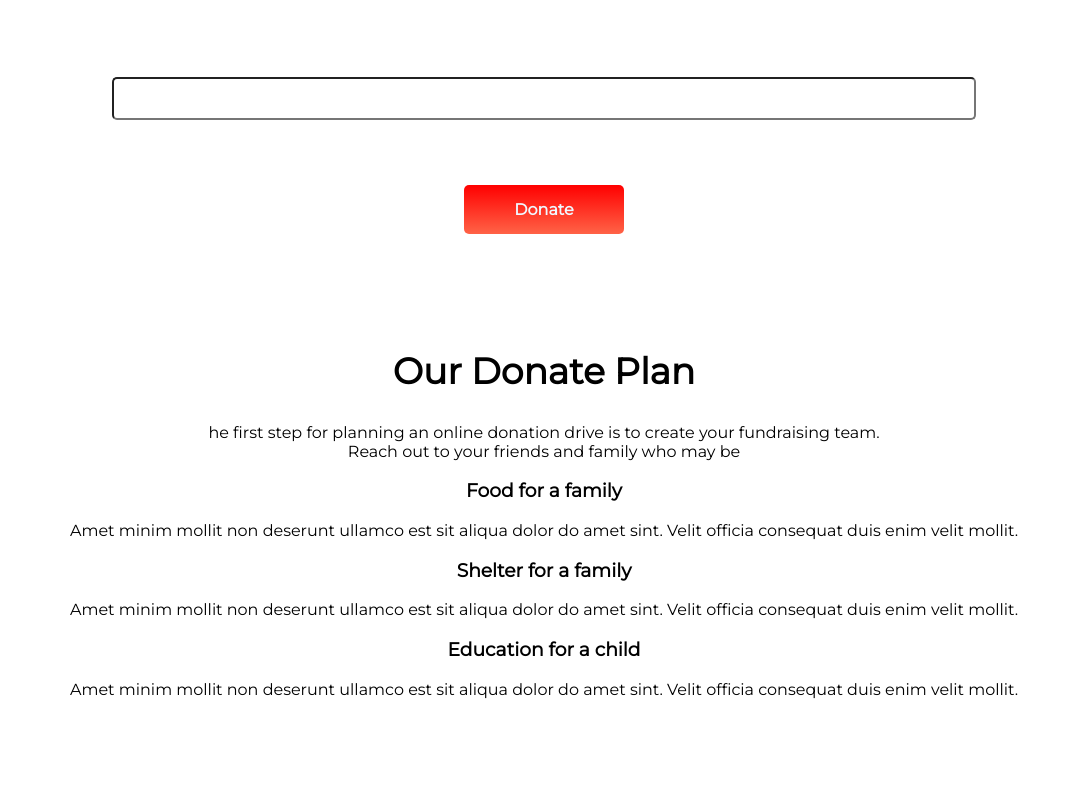
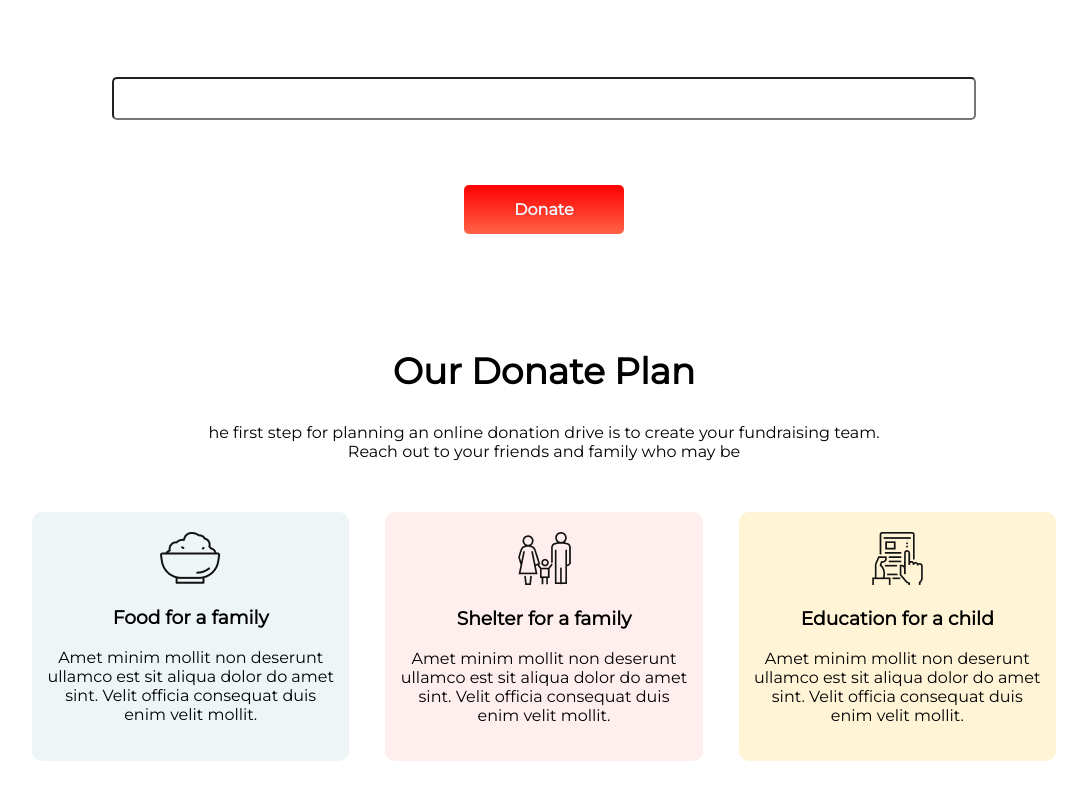
Before and after one commit to sajjad-mugdho/donate-today-assgnment, a plain HTML site: page index.html in a window 1280 px wide. Shown: the part 1147-1947 px from the top of the page, without its empty margins (96-1183 px from the left). Before the commit the page ends 1862 px from the top, so only its background shows below. Drawn offline with Linux system fonts and the light colour scheme.

Commit message:
added icons

```diff
--- a/index.html
+++ b/index.html
@@ -71,7 +71,9 @@
                 friends and
                 family who may be</p>
 
-            <div>
+            <div class="row">
+                <div id="Food" class="colum">
+                    <img src="icons/food.png" alt="food">
                     <h3>Food for a family</h3>
                     <p>Amet minim mollit non deserunt
                         ullamco est sit aliqua dolor do amet
@@ -79,7 +81,8 @@
                         velit mollit.</p>
 
                 </div>
-            <div>
+                <div id="Shelter" class="colum">
+                    <img src="icons/shelter.png" alt="">
                     <h3>Shelter for a family</h3>
                     <p>Amet minim mollit non deserunt
                         ullamco est sit aliqua dolor do amet
@@ -87,7 +90,8 @@
                         velit mollit.</p>
 
                 </div>
-            <div>
+                <div id="Education" class="colum">
+                    <img src="icons/Frame-1.png" alt="">
                     <h3>Education for a child
                     </h3>
                     <p>Amet minim mollit non deserunt
@@ -95,6 +99,7 @@
                         sint. Velit officia consequat duis enim
                         velit mollit.</p>
 
+                </div>
             </div>
 
         </div>
--- a/style.css
+++ b/style.css
@@ -84,3 +84,30 @@ input {
     margin: 80px 0;
     box-sizing: content-box;
 }
+
+.row {
+    margin-top: 5%;
+    display: flex;
+    justify-content: space-between;
+}
+
+.colum {
+    flex-basis: 31%;
+    border-radius: 10px;
+    margin-bottom: 5%;
+    padding: 20px 12px;
+    box-sizing: border-box;
+}
+
+#Food {
+    background-color: #EDF5F6;
+
+}
+
+#Shelter {
+    background-color: #FFEEEE;
+}
+
+#Education {
+    background-color: #FFF4D6;
+}
```
Also changed, not shown: icons/Frame-1.png (added), icons/blood.svg (added), icons/bus.svg (added), icons/clothes.svg (added), icons/food.png (added), icons/icon11.svg (added), icons/icon13.svg (added), icons/icon4.svg (added), icons/icon5.svg (added), icons/icon6.svg (added), icons/icon7.svg (added), icons/icon8.svg (added), icons/icon9.svg (added), icons/medicine.svg (added), 1 more files. Lines whose indentation alone changed are shown as unchanged.
